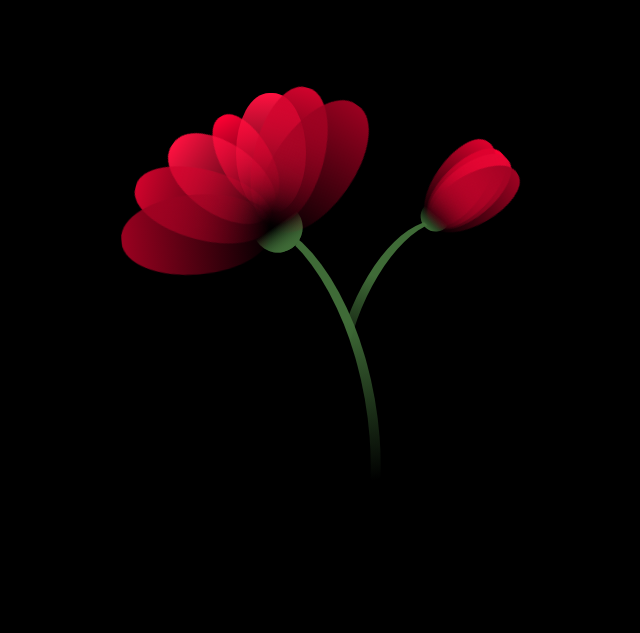
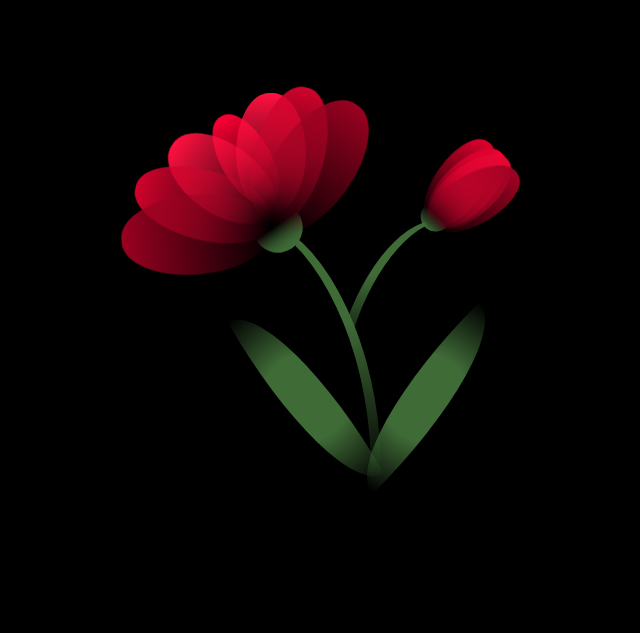
Before and after one commit to ReneeShkip/Flowersproject, a plain HTML site: page index.html in a window 1280 px wide. Shown: the part 155-788 px from the top of the page, without its empty margins (269-909 px from the left). Drawn offline with Linux system fonts and the light colour scheme.

Commit message:
add leafs

```diff
--- a/index.html
+++ b/index.html
@@ -42,8 +42,10 @@
             <div style="--rotate: 60deg; left: 30%; top:57%; background: linear-gradient(to bottom, rgb(159, 2, 34), transparent);"
                 class="petal small"></div>
             <div class="base small-base "></div>
+        </div>
 
-        </div>
+        <div class="leaf left-leaf"></div>
+        <div class="leaf right-leaf"></div>
     </div>
 </body>
 
--- a/styles.css
+++ b/styles.css
@@ -64,7 +64,7 @@ body {
 .stem {
     width: 200px;
     height: 400px;
-    background: linear-gradient(to bottom, rgb(63, 107, 55) 30%, transparent 70%);
+    background: linear-gradient(to bottom, rgb(63, 107, 55) 30%, black 70%);
     border-radius: 100%;
     transform-origin: bottom center;
     position: absolute;
@@ -129,9 +129,60 @@ body {
     z-index: 1;
 }
 
-@keyframes petal-appear {
+.petal,
+.petal.big2,
+.petal.big3,
+.petal.big4 {
+    animation: petal-appear-big 5s ease-out forwards;
+}
+
+.petal.small {
+    animation: petal-appear-small 3s ease-out forwards;
+}
+
+.leaf {
+    position: absolute;
+    width: 210px;
+    height: 60px;
+    background: radial-gradient(circle at center, rgb(63, 107, 55) 40%, transparent 100%);
+    border-radius: 100% 0;
+    top: 80%;
+    z-index: 1;
+}
+
+.left-leaf {
+    transform: rotate(-45deg);
+    left: -50px;
+    top: 73%;
+    z-index: 10;
+}
+
+.right-leaf {
+    transform: rotate(60deg);
+    right: 160px;
+    z-index: 10;
+    top: 73%;
+}
+
+.left-leaf {
+    --rotate: -45deg;
+    transform: rotate(var(--rotate));
+    left: -50px;
+    top: 73%;
+    z-index: 10;
+}
+
+.right-leaf {
+    --rotate: 60deg;
+    transform: rotate(var(--rotate));
+    right: 160px;
+    top: 73%;
+    z-index: 10;
+}
+
+@keyframes petal-appear-big {
     0% {
-        opacity: 1;
+        opacity: 0;
         transform: translate(-50%, -50%) rotate(-5deg);
     }
 
@@ -141,12 +192,14 @@ body {
     }
 }
 
-.petal {
-    position: absolute;
-    top: 50%;
-    left: 50%;
-    transform-origin: bottom center;
-    border-radius: 90% / 95%;
-    opacity: 0;
-    animation: petal-appear 4s ease-out forwards;
+@keyframes petal-appear-small {
+    0% {
+        opacity: 0;
+        transform: translate(-50%, -50%) rotate(30deg);
+    }
+
+    100% {
+        opacity: 1;
+        transform: translate(-50%, -50%) scale(1) rotate(var(--rotate));
+    }
 }
```
